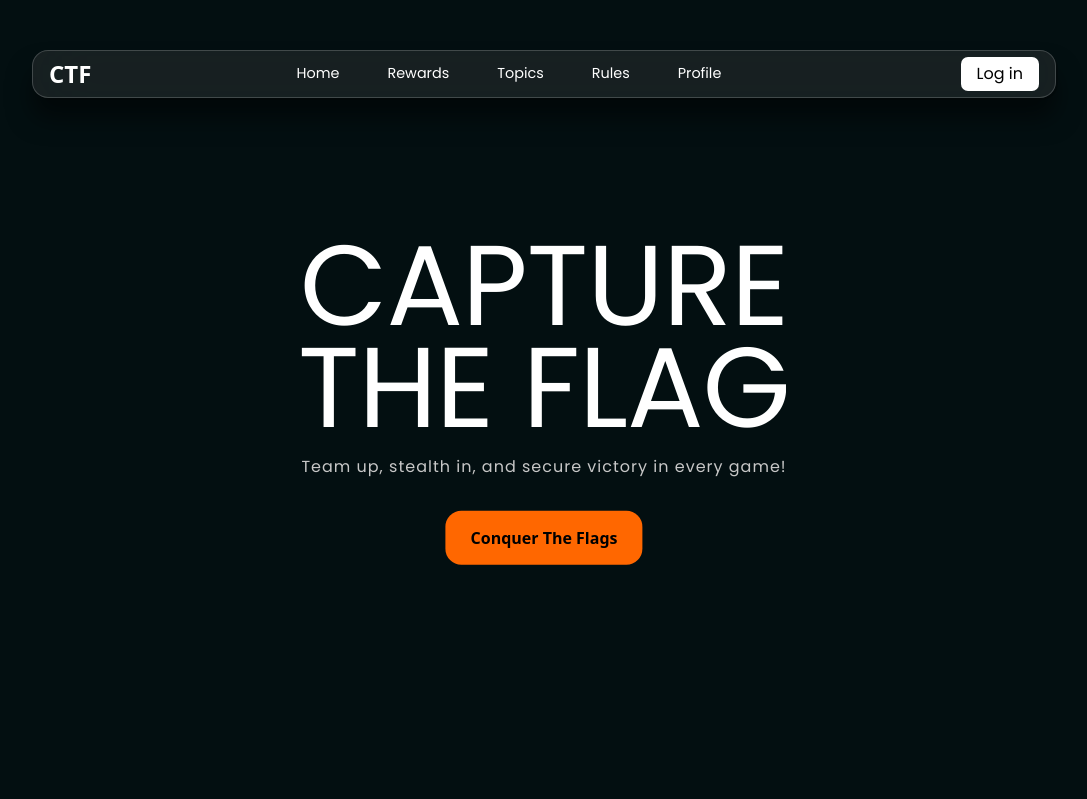
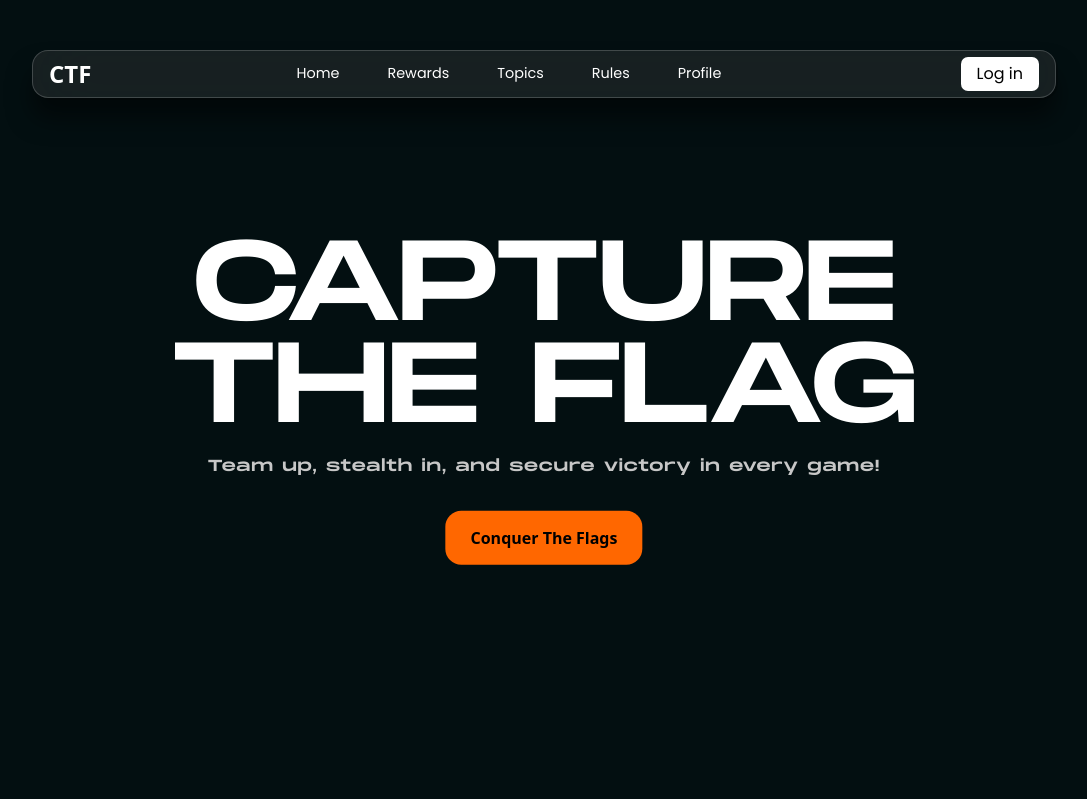
Before and after one commit to SouZe-San/CTF-college-project-react-version, a React (Vite) app: page / in a window 1280 px wide. Shown: the top 799 px of the page, without its empty margins (96-1183 px from the left). Built offline with nearby package versions, Linux system fonts and the light colour scheme; a web font is replaced by a local one.

Commit message:
font added

```diff
--- a/src/App.css
+++ b/src/App.css
@@ -46,3 +46,8 @@
   font-family: "SeldomScene";
   src: url("./assets/font/SeldomScene/SeldomScene-B6lG.woff") format("woff");
 }
+
+@font-face {
+  font-family: "Monument Extended";
+  src: url("./assets/font/MonumentExtended/MonumentExtendedRegular.woff") format("woff");
+}
```
